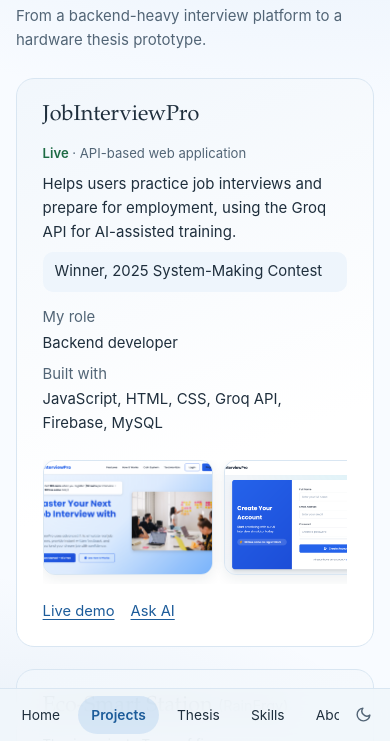
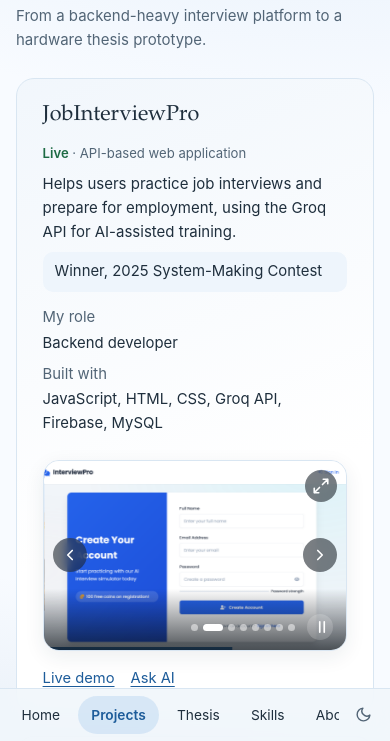
Before and after one commit to shanxwesley/swbportfolio, a website: page index.html in a window 390 px wide. Both pictures are taken after a click on the button "Projects". Shown: the part 103-844 px from the top of the page. Drawn offline with Linux system fonts and the light colour scheme.

Commit message:
Update gallery styles and card layout
Refactor gallery styles and update card layout for better responsiveness.

```diff
--- a/index.html
+++ b/index.html
@@ -215,54 +215,13 @@ h1, h2, h3 { line-height: 1.2; font-weight: 400; }
 .card .links { align-items: center; margin-top: auto; padding-top: .5rem; display: flex; gap: 1rem; flex-wrap: wrap; font-size: .92rem; }
 .text-btn { background: none; border: none; padding: 0; color: var(--link); cursor: pointer; text-decoration: underline; text-underline-offset: .18em; font-size: .92rem; }
 
-/* Project galleries - horizontal scroll showcase */
-.gallery {
-  display: flex;
-  gap: .7rem;
-  margin-top: .9rem;
-  overflow-x: auto;
-  scroll-snap-type: x mandatory;
-  -webkit-overflow-scrolling: touch;
-  padding-bottom: .55rem;
-  scrollbar-width: thin;
-  scrollbar-color: var(--border-strong) transparent;
+/* Project cards: grid items must be allowed to shrink so galleries never push them off-screen.
+   The gallery itself is styled by assets/gallery.js (carousel + lightbox). */
+.cards { grid-template-columns: minmax(0, 1fr); gap: 1.4rem; }
+@media (min-width: 900px) {
+  .cards { grid-template-columns: repeat(2, minmax(0, 1fr)); }
 }
-.gallery::-webkit-scrollbar { height: 6px; }
-.gallery::-webkit-scrollbar-track { background: transparent; }
-.gallery::-webkit-scrollbar-thumb { background: var(--border-strong); border-radius: 99px; }
-.gallery img {
-  flex: 0 0 auto;
-  width: 210px;
-  height: 140px;
-  object-fit: cover;
-  object-position: top center;
-  border-radius: 12px;
-  border: 1px solid var(--border);
-  background: var(--surface-2);
-  scroll-snap-align: start;
-  box-shadow: 0 4px 14px rgba(31, 47, 61, .08);
-  transition: transform .2s ease, box-shadow .2s ease;
-}
-.gallery img:hover {
-  transform: translateY(-3px);
-  box-shadow: 0 10px 24px rgba(31, 47, 61, .14);
-}
-.gallery--wide img {
-  width: 260px;
-  height: 170px;
-}
-@media (max-width: 640px) {
-  .gallery img { width: 170px; height: 115px; }
-  .gallery--wide img { width: 200px; height: 135px; }
-}
-
-/* Make project cards stack better with large galleries */
-.cards { grid-template-columns: 1fr; gap: 1.4rem; }
-@media (min-width: 900px) {
-  .cards { grid-template-columns: repeat(2, 1fr); }
-}
-.card { padding: 1.5rem 1.6rem 1.4rem; }
-.card .gallery { margin-top: 1rem; }
+.card { min-width: 0; padding: 1.5rem 1.6rem 1.4rem; }
 
 /* Thesis facts */
 .facts { display: grid; grid-template-columns: repeat(3, 1fr); gap: 1rem; }
@@ -1026,5 +985,6 @@ h1, h2, h3 { line-height: 1.2; font-weight: 400; }
 </main>
 
 <script src="assets/app.js" defer></script>
+<script src="assets/gallery.js" defer></script>
 </body>
 </html>
```
